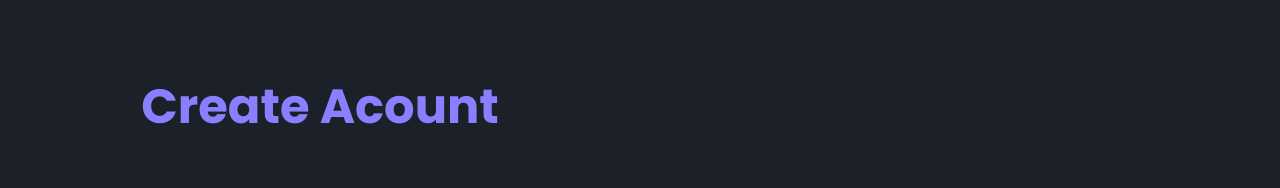
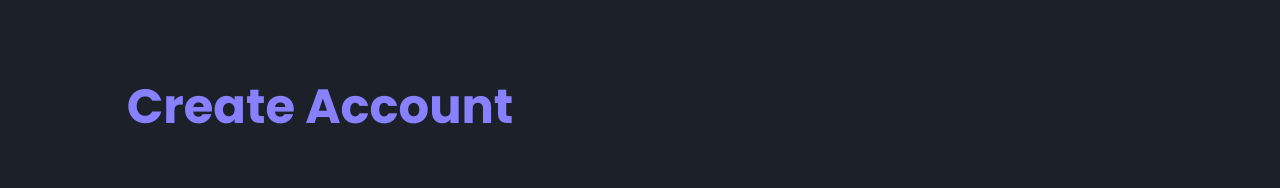
Before and after one commit to Lislaila-Pereira/Projetos-html-css-js, a plain HTML site: page Página de Cadastro/index.html in a window 1280 px wide. Shown: the top 188 px of the page. Drawn offline with Linux system fonts and the light colour scheme.

Commit message:
arrumando o titulo da pag

```diff
--- a/Página de Cadastro/index.html
+++ b/Página de Cadastro/index.html
@@ -9,7 +9,7 @@
 </head>
 <body>
     <main><!-- Todo o formulario -->
-        <h1 id="titulo">Create Acount</h1>
+        <h1 id="titulo">Create Account</h1>
 
         <div class="social-media"><!--Parte com os logos -->
             <a href="https://www.instagram.com/" target="_blank">
```
